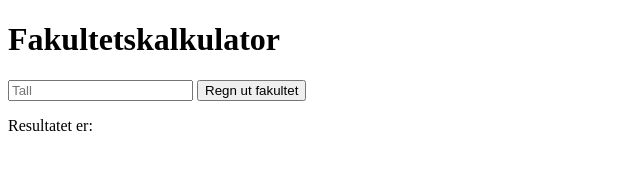
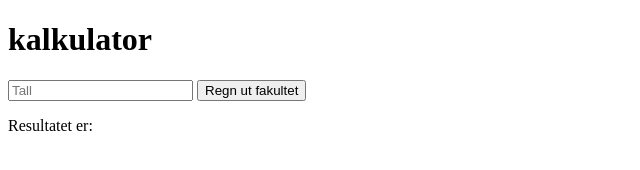
Before and after one commit to danashah-sh/webkalkulator, a website with bundled scripts: page index.html in a window 1280 px wide. Shown: the whole page, without its empty margins (0-640 px from the left). Built offline with nearby package versions, Linux system fonts and the light colour scheme.

Commit message:
rettskriving

```diff
--- a/index.html
+++ b/index.html
@@ -2,10 +2,10 @@
 <html lang="no">
 <head>
     <meta charset="UTF-8">
-    <title>Fakultetskalkulator</title>
+    <title>kalkulator</title>
 </head>
 <body>
-    <h1>Fakultetskalkulator</h1>
+    <h1>kalkulator</h1>
 
     <div id="fakultet">
         <form>
```
